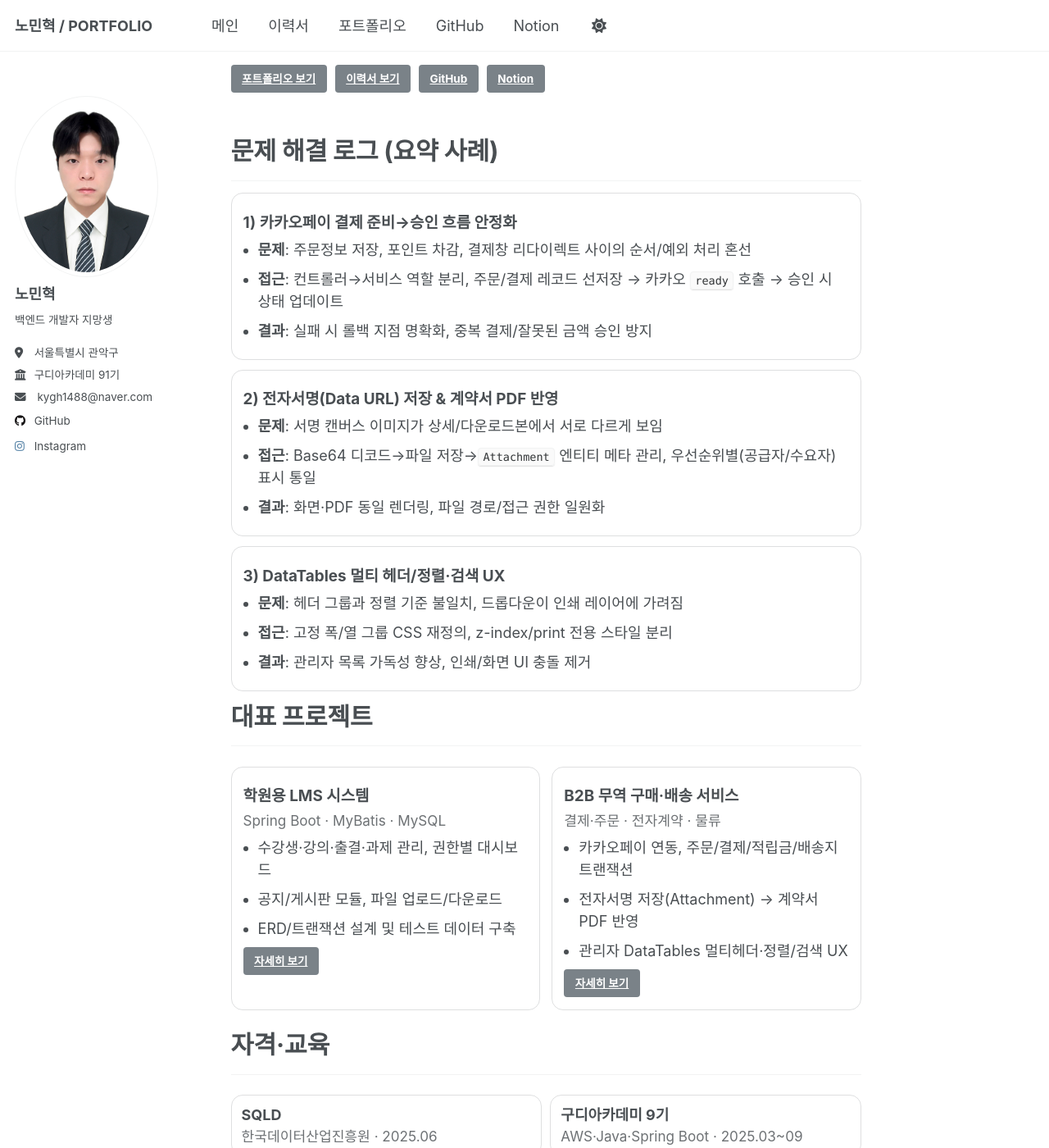
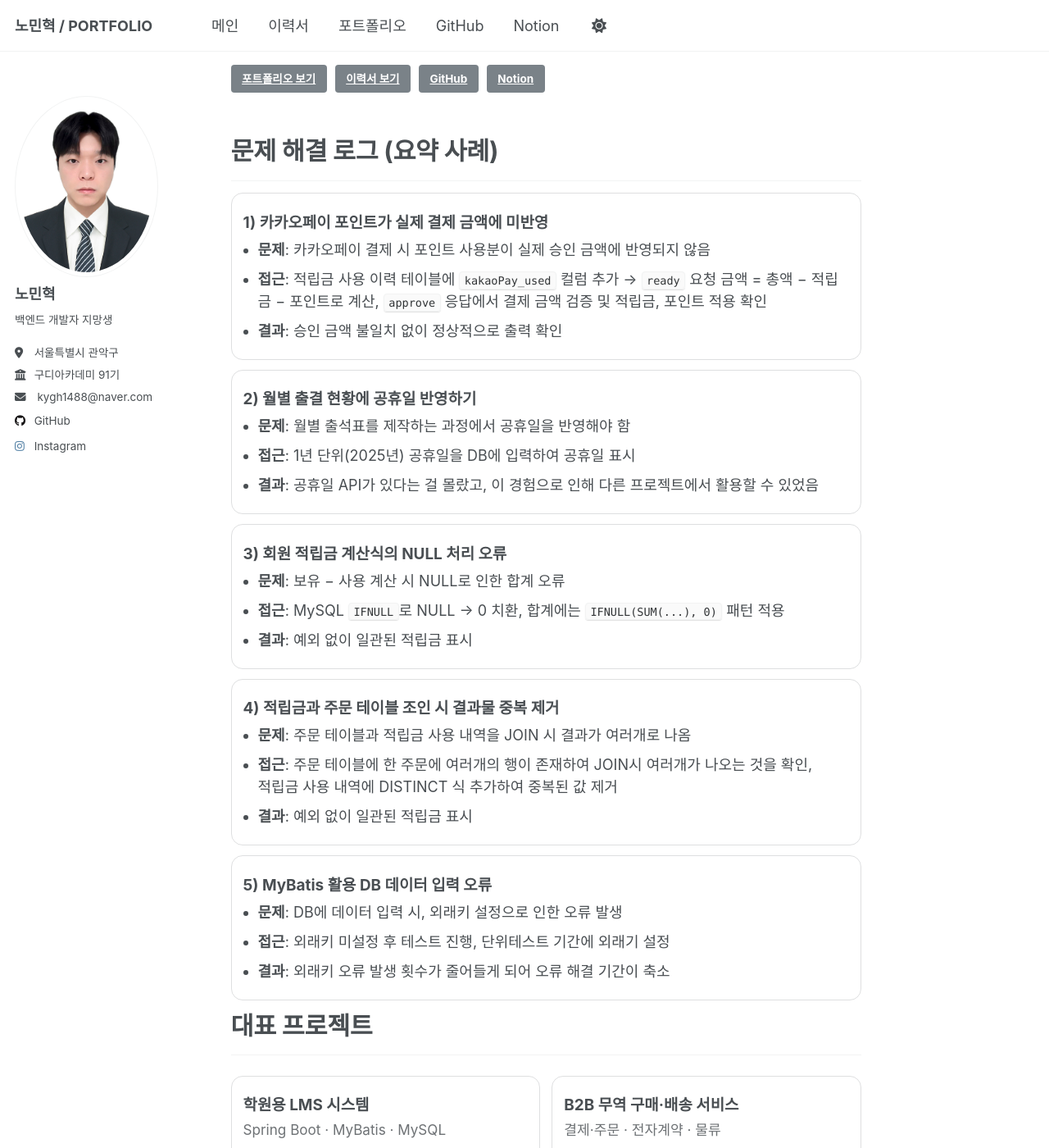
Before and after one commit to nohminhyeok/nohminhyeok.github.io, a Jekyll site: the page built from _pages/about.md, in a window 1280 px wide and 1400 px high, scrolled down 219 px. Shown: the whole window at 82% size. Built offline with Jekyll 4.4.1, drawn with Linux system fonts in a browser that asks for light colours; a script that is not in the unit is left out.

Commit message:
일부 수정

```diff
--- a/_pages/about.md
+++ b/_pages/about.md
@@ -30,32 +30,55 @@ classes: wide
   <h2>문제 해결 로그 (요약 사례)</h2>
 
   <article class="card">
-    <h3>1) 카카오페이 결제 준비→승인 흐름 안정화</h3>
+    <h3>1) 카카오페이 포인트가 실제 결제 금액에 미반영</h3>
     <ul class="bullets">
-      <li><strong>문제</strong>: 주문정보 저장, 포인트 차감, 결제창 리다이렉트 사이의 순서/예외 처리 혼선</li>
-      <li><strong>접근</strong>: 컨트롤러→서비스 역할 분리, 주문/결제 레코드 선저장 → 카카오 <code>ready</code> 호출 → 승인 시 상태 업데이트</li>
-      <li><strong>결과</strong>: 실패 시 롤백 지점 명확화, 중복 결제/잘못된 금액 승인 방지</li>
+      <li><strong>문제</strong>: 카카오페이 결제 시 포인트 사용분이 실제 승인 금액에 반영되지 않음</li>
+      <li><strong>접근</strong>: 적립금 사용 이력 테이블에 <code>kakaoPay_used</code> 컬럼 추가 →
+        <code>ready</code> 요청 금액 = 총액 − 적립금 − 포인트로 계산,
+        <code>approve</code> 응답에서 결제 금액 검증 및 적립금, 포인트 적용 확인</li>
+      <li><strong>결과</strong>: 승인 금액 불일치 없이 정상적으로 출력 확인</li>
     </ul>
   </article>
 
   <article class="card">
-    <h3>2) 전자서명(Data URL) 저장 &amp; 계약서 PDF 반영</h3>
+    <h3>2) 월별 출결 현황에 공휴일 반영하기</h3>
     <ul class="bullets">
-      <li><strong>문제</strong>: 서명 캔버스 이미지가 상세/다운로드본에서 서로 다르게 보임</li>
-      <li><strong>접근</strong>: Base64 디코드→파일 저장→<code>Attachment</code> 엔티티 메타 관리, 우선순위별(공급자/수요자) 표시 통일</li>
-      <li><strong>결과</strong>: 화면·PDF 동일 렌더링, 파일 경로/접근 권한 일원화</li>
+      <li><strong>문제</strong>: 월별 출석표를 제작하는 과정에서 공휴일을 반영해야 함</li>
+      <li><strong>접근</strong>: 1년 단위(2025년) 공휴일을 DB에 입력하여 공휴일 표시</li>
+      <li><strong>결과</strong>: 공휴일 API가 있다는 걸 몰랐고, 이 경험으로 인해 다른 프로젝트에서 활용할 수 있었음</li>
     </ul>
   </article>
 
   <article class="card">
-    <h3>3) DataTables 멀티 헤더/정렬·검색 UX</h3>
+    <h3>3) 회원 적립금 계산식의 NULL 처리 오류</h3>
     <ul class="bullets">
-      <li><strong>문제</strong>: 헤더 그룹과 정렬 기준 불일치, 드롭다운이 인쇄 레이어에 가려짐</li>
-      <li><strong>접근</strong>: 고정 폭/열 그룹 CSS 재정의, z-index/print 전용 스타일 분리</li>
-      <li><strong>결과</strong>: 관리자 목록 가독성 향상, 인쇄/화면 UI 충돌 제거</li>
+      <li><strong>문제</strong>: 보유 − 사용 계산 시 NULL로 인한 합계 오류</li>
+      <li><strong>접근</strong>: MySQL <code>IFNULL</code>로 NULL → 0 치환,
+        합계에는 <code>IFNULL(SUM(...), 0)</code> 패턴 적용</li>
+      <li><strong>결과</strong>: 예외 없이 일관된 적립금 표시</li>
     </ul>
   </article>
+
+  <article class="card">
+    <h3>4) 적립금과 주문 테이블 조인 시 결과물 중복 제거</h3>
+    <ul class="bullets">
+      <li><strong>문제</strong>: 주문 테이블과 적립금 사용 내역을 JOIN 시 결과가 여러개로 나옴</li>
+      <li><strong>접근</strong>: 주문 테이블에 한 주문에 여러개의 행이 존재하여 JOIN시 여러개가 나오는 것을 확인,<br>
+      							적립금 사용 내역에 DISTINCT 식 추가하여 중복된 값 제거</li>
+      <li><strong>결과</strong>: 예외 없이 일관된 적립금 표시</li>
+    </ul>
+  </article>
+
+  <article class="card">
+  	<h3>5) MyBatis 활용 DB 데이터 입력 오류</h3>
+  	<ul class="bullets">
+  	  <li><strong>문제</strong>: DB에 데이터 입력 시, 외래키 설정으로 인한 오류 발생</li>
+  	  <li><strong>접근</strong>: 외래키 미설정 후 테스트 진행, 단위테스트 기간에 외래기 설정</li>
+  	  <li><strong>결과</strong>: 외래키 오류 발생 횟수가 줄어들게 되어 오류 해결 기간이 축소</li>
+  	</ul>
+  </article>
 </section>
+
 
 <section>
   <h2>대표 프로젝트</h2>
```
Also changed, not shown: _portfolio/b2b.md (+14 -14 lines), _portfolio/lms.md (+9 -17 lines).
